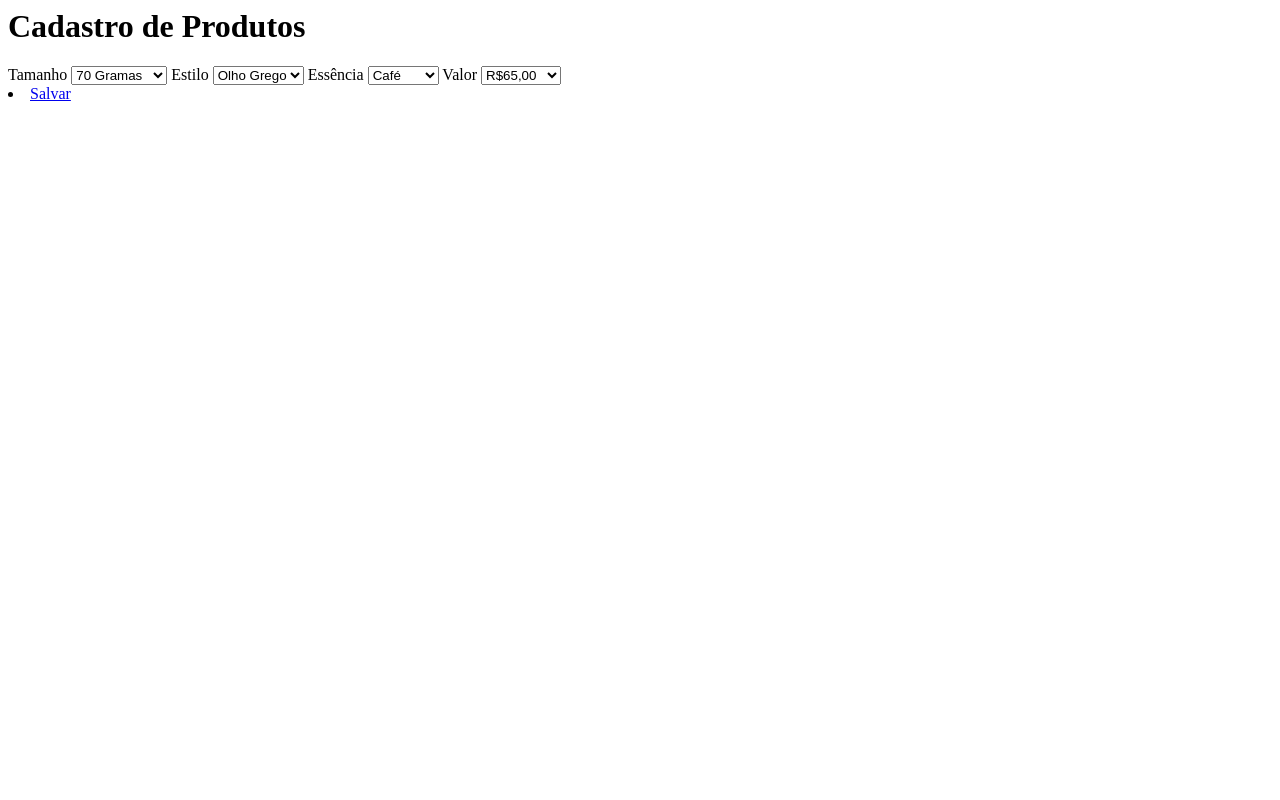
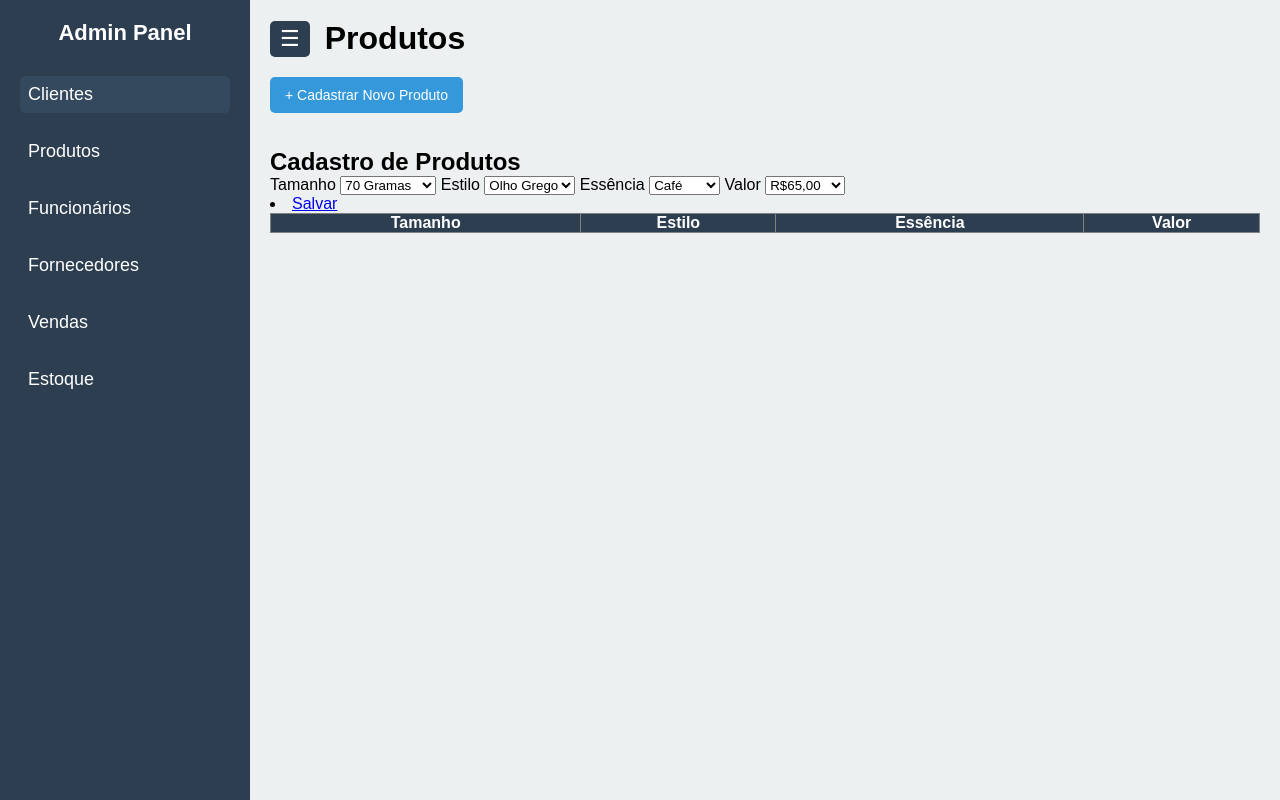
Before and after one commit to laiscorrea-dev/Projeto-Velas, a plain HTML site: page CadastrarProdutos.html in a window 1280 px wide. Drawn offline with Linux system fonts and the light colour scheme.

Commit message:
Edição

```diff
--- a/CadastrarProdutos.html
+++ b/CadastrarProdutos.html
@@ -1,4 +1,52 @@
+<!DOCTYPE html>
+<html lang="pt-BR">
+<head>
+  <meta charset="UTF-8">
+  <meta name="viewport" content="width=device-width, initial-scale=1.0">
+  <title>Produtos</title>
+  <link rel="stylesheet" href="style.css">
+</head>
+<body>
+  <div class="container">
+    <!-- MENU LATERAL -->
+    <aside class="sidebar" id="sidebar">
+      <h2>Admin Panel</h2>
+      <nav>
+        <ul>
+          <li><a href="CadastrarClientes.html" class="active">Clientes</a></li>
+          <li><a href="CadastrarProdutos.html">Produtos</a></li>
+          <li><a href="CadastrarFuncionarios.html">Funcionários</a></li>
+          <li><a href="CadastroFornecedores.html">Fornecedores</a></li>
+          <li><a href="#">Vendas</a></li>
+          <li><a href="RelatorioProdutos.html">Estoque</a></li>
+        </ul>
+      </nav>
+    </aside>
+      <!-- CONTEÚDO PRINCIPAL -->
+      <main class="content">
+        <header class="topbar">
+          <button class="toggle-btn" onclick="toggleSidebar()">☰</button>
+          <h1>Produtos</h1>
+        </header>
 
+        <!-- BOTÃO CADASTRAR -->
+        <div style="margin-bottom: 20px;">
+          <a href="RelatorioProdutos.html" class="btn">+ Cadastrar Novo Produto</a>
+        </div>
+
+        <!-- TABELA DE CLIENTES -->
+        <section>
+          <table border="1" width="100%" cellpadding="8" cellspacing="0" style="background:white; border-collapse: collapse;">
+            <thead style="background:#2c3e50; color:white;">
+              <tr>
+                <th>Tamanho</th>
+                <th>Estilo</th>
+                <th>Essência</th>
+                <th>Valor</th>
+
+              </tr>
+            </thead>
+            <tbody>
   <!-- Conteúdo principal -->
   <div class="main-content">
     <h1>Cadastro de Produtos</h1>
```
